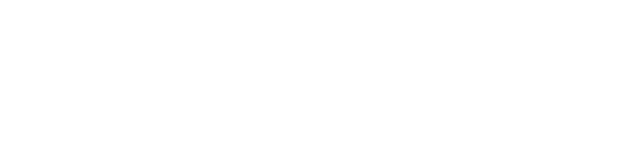
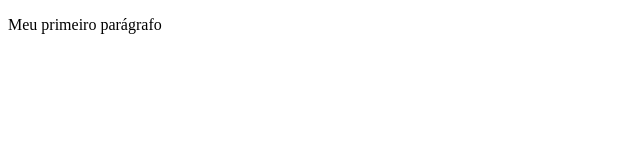
Before and after one commit to David-Poerner/ProjetoEstudo, a plain HTML site: page index.html in a window 1280 px wide. Shown: the whole page, without its empty margins (0-640 px from the left). Drawn offline with Linux system fonts and the light colour scheme.

Commit message:
Add first paragraph to index.html

```diff
--- a/index.html
+++ b/index.html
@@ -6,6 +6,6 @@
     <title>Document</title>
 </head>
 <body>
-
+    <P>Meu primeiro parágrafo</P>
 </body>
 </html>
```
